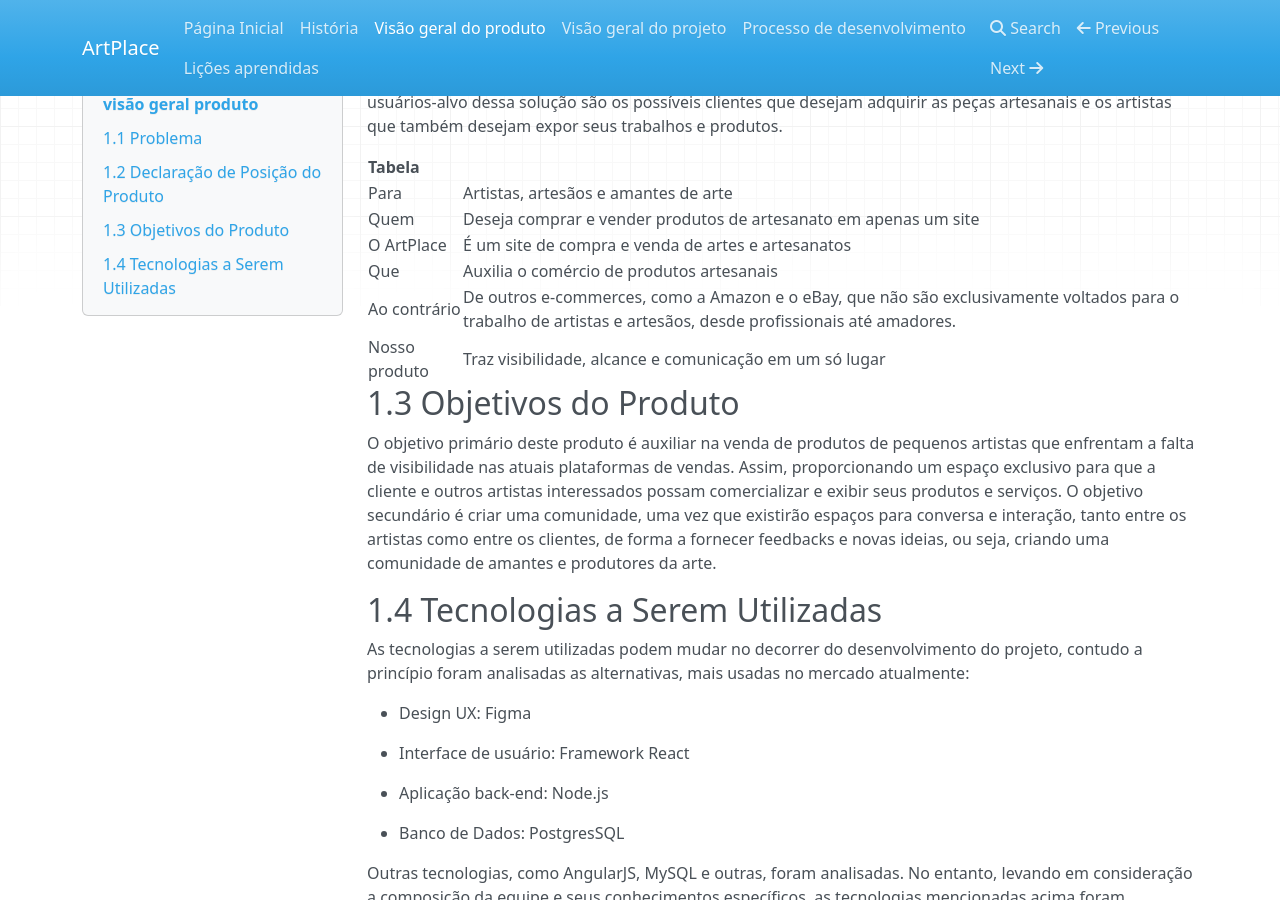
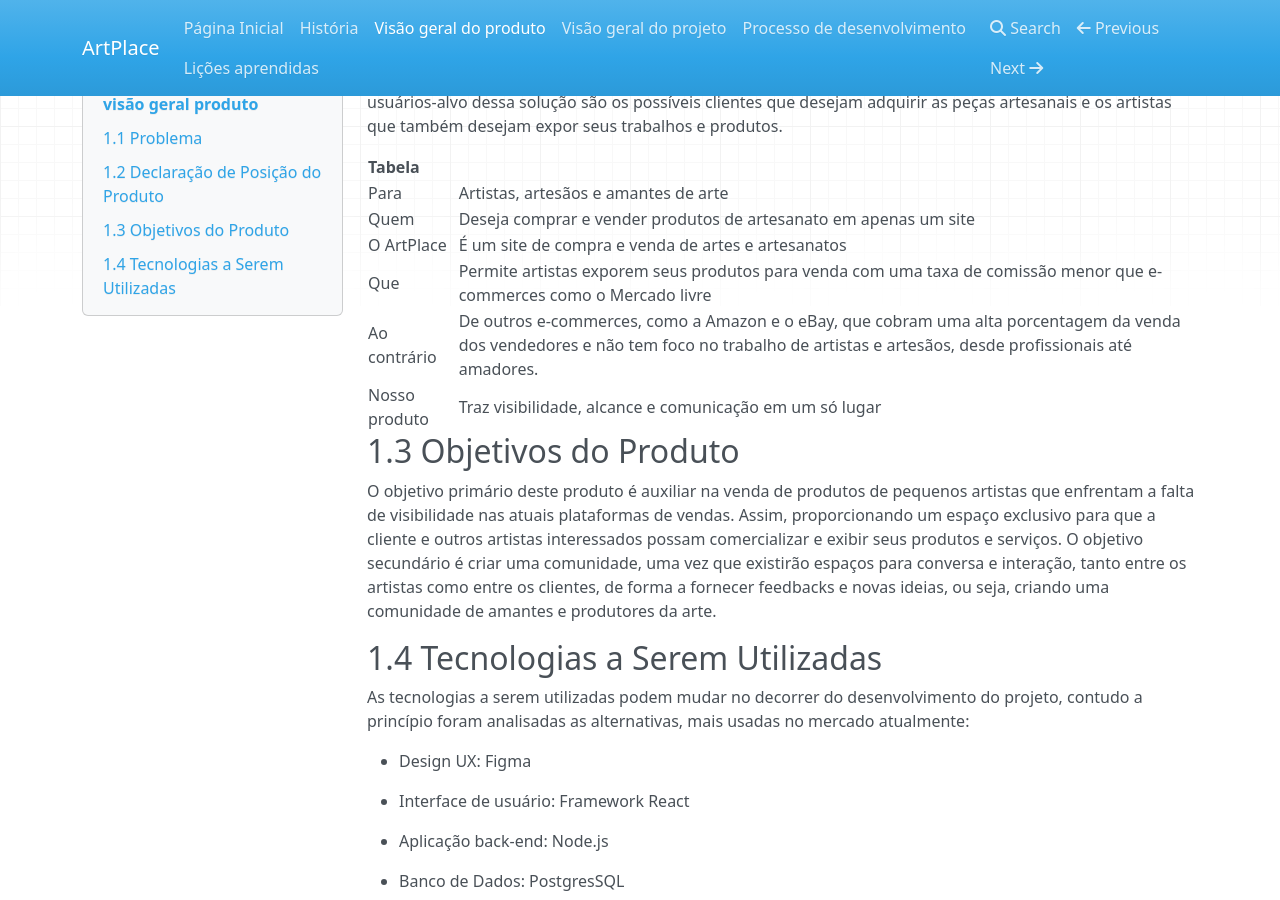
Before and after one commit to mdsreq-fga-unb/2023.2-ArtPlace, an MkDocs documentation site: the page built from docs/produto.md, in a window 1280 px wide and 900 px high, scrolled down 1171 px. Built offline with MkDocs 1.6.1, drawn with Linux system fonts in a browser that asks for light colours; nearby versions of some CDN libraries.

```diff
--- a/docs/produto.md
+++ b/docs/produto.md
@@ -20,8 +20,8 @@ A cliente é uma artesã que atualmente encontra dificuldades em divulgar e vend
 | Para | Artistas, artesãos e amantes de arte |
 | Quem |Deseja comprar e vender produtos de artesanato em apenas um site |
 | O ArtPlace | É um site de compra e venda de artes e artesanatos |
-| Que | Auxilia o comércio de produtos artesanais |
-| Ao contrário | De outros e-commerces, como a Amazon e o eBay, que não são exclusivamente voltados para o trabalho de artistas e artesãos, desde profissionais até amadores. |
+| Que | Permite artistas exporem seus produtos para venda com uma taxa de comissão menor que e-commerces como o Mercado livre |
+| Ao contrário | De outros e-commerces, como a Amazon e o eBay, que cobram uma alta porcentagem da venda dos vendedores e não tem foco no trabalho de artistas e artesãos, desde profissionais até amadores. |
 | Nosso produto |Traz visibilidade, alcance e comunicação em um só lugar |
 
 ## 1.3 Objetivos do Produto
```
